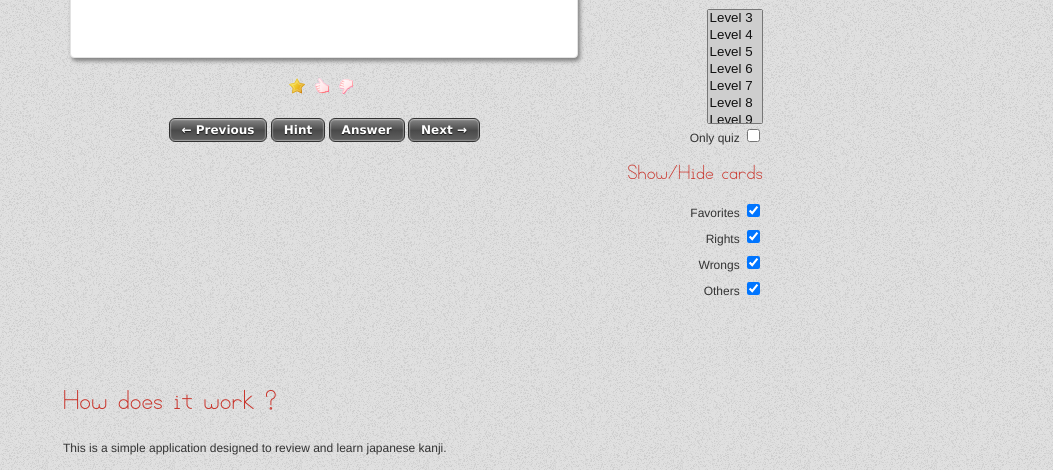
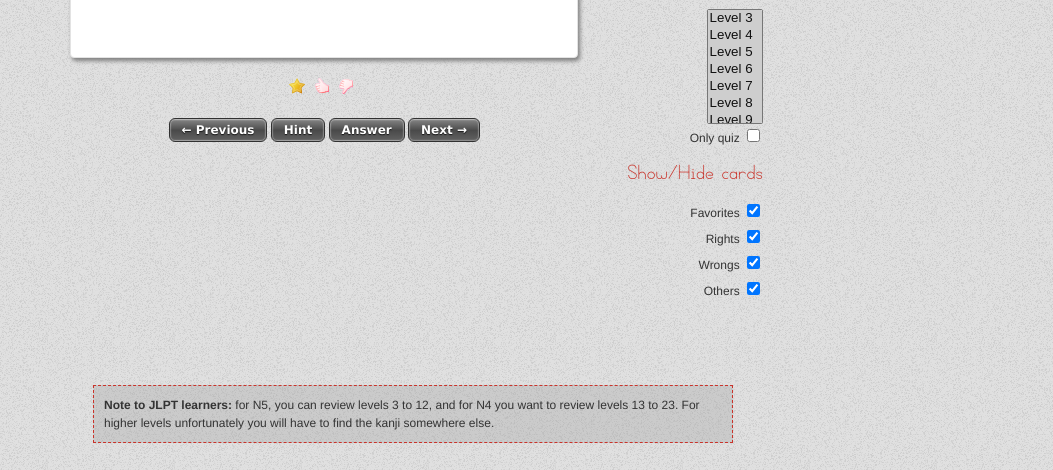
Before and after one commit to betaflag/kanji-review-app, a plain HTML site: page index.html in a window 1280 px wide. Shown: the part 301-771 px from the top of the page, without its empty margins (227-1280 px from the left). Drawn offline with nearby package versions, Linux system fonts and the light colour scheme; a script that the page names is missing.

Commit message:
jlpt note

```diff
--- a/index.html
+++ b/index.html
@@ -59,6 +59,10 @@
     </section>
 
     <section id="help">
+      <div class="note">
+        <strong>Note to JLPT learners:</strong> for N5, you can review levels 3 to 12, and for N4 you want to review levels 13 to 23. For higher levels unfortunately you will have to find the kanji somewhere else.
+      </div>
+
       <h2>How does it work ?</h2>
       <p>This is a simple application designed to review and learn japanese kanji.</p>
       <p>All kenji are from the Genki textbook. Each level includes 1 lesson.</p>
--- a/sass/screen.scss
+++ b/sass/screen.scss
@@ -104,3 +104,10 @@ footer { margin: 70px 0 30px; text-align: center; color: gray; }
   }
   #levels { height: 115px; }
 }
+
+.note {
+  padding: 10px;
+  margin: 30px;
+  border: 1px dashed #C9332A;
+  background: rgba(153, 153, 153, 0.3);
+}
```
Also changed, not shown: css/screen.css.
